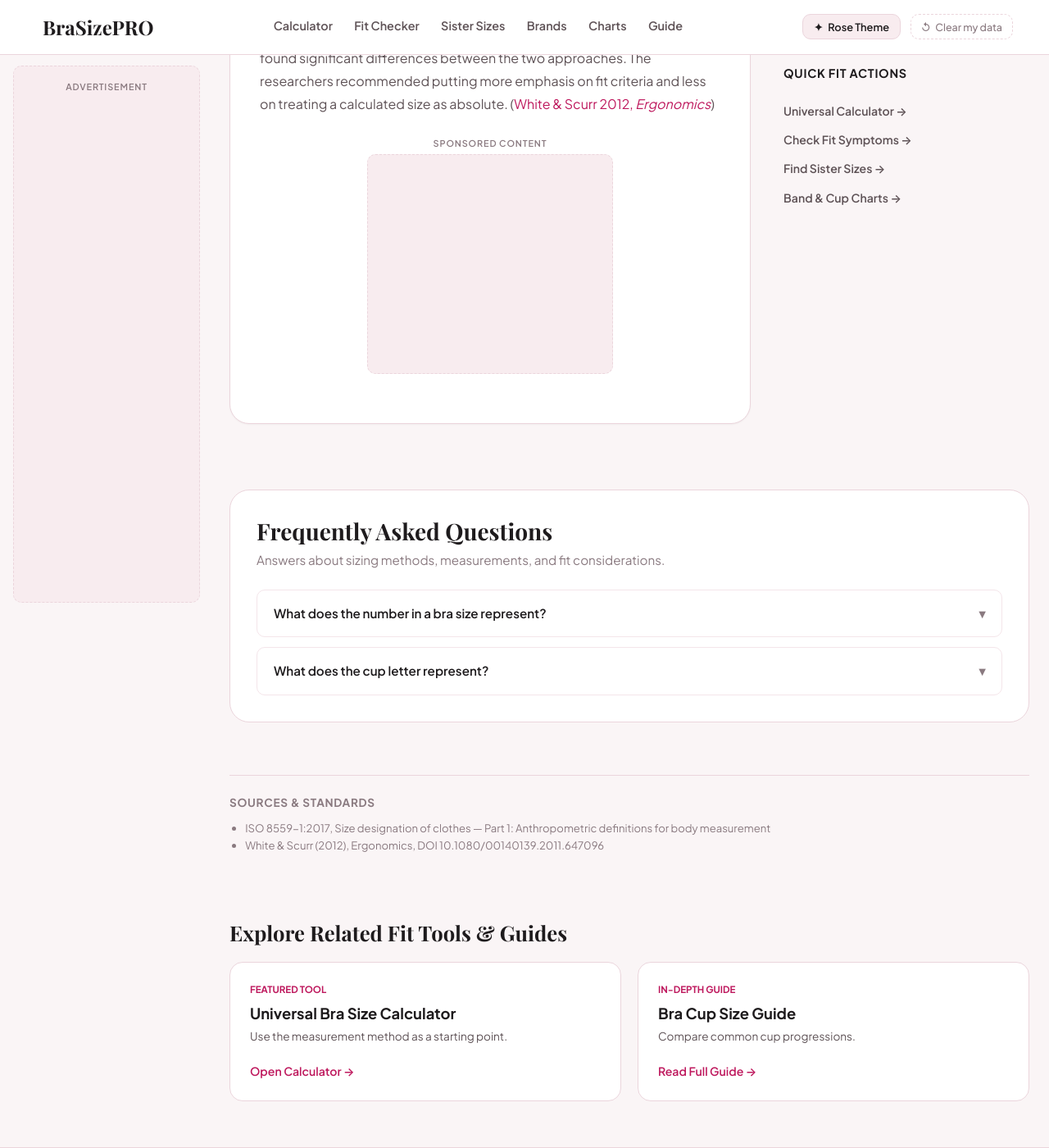
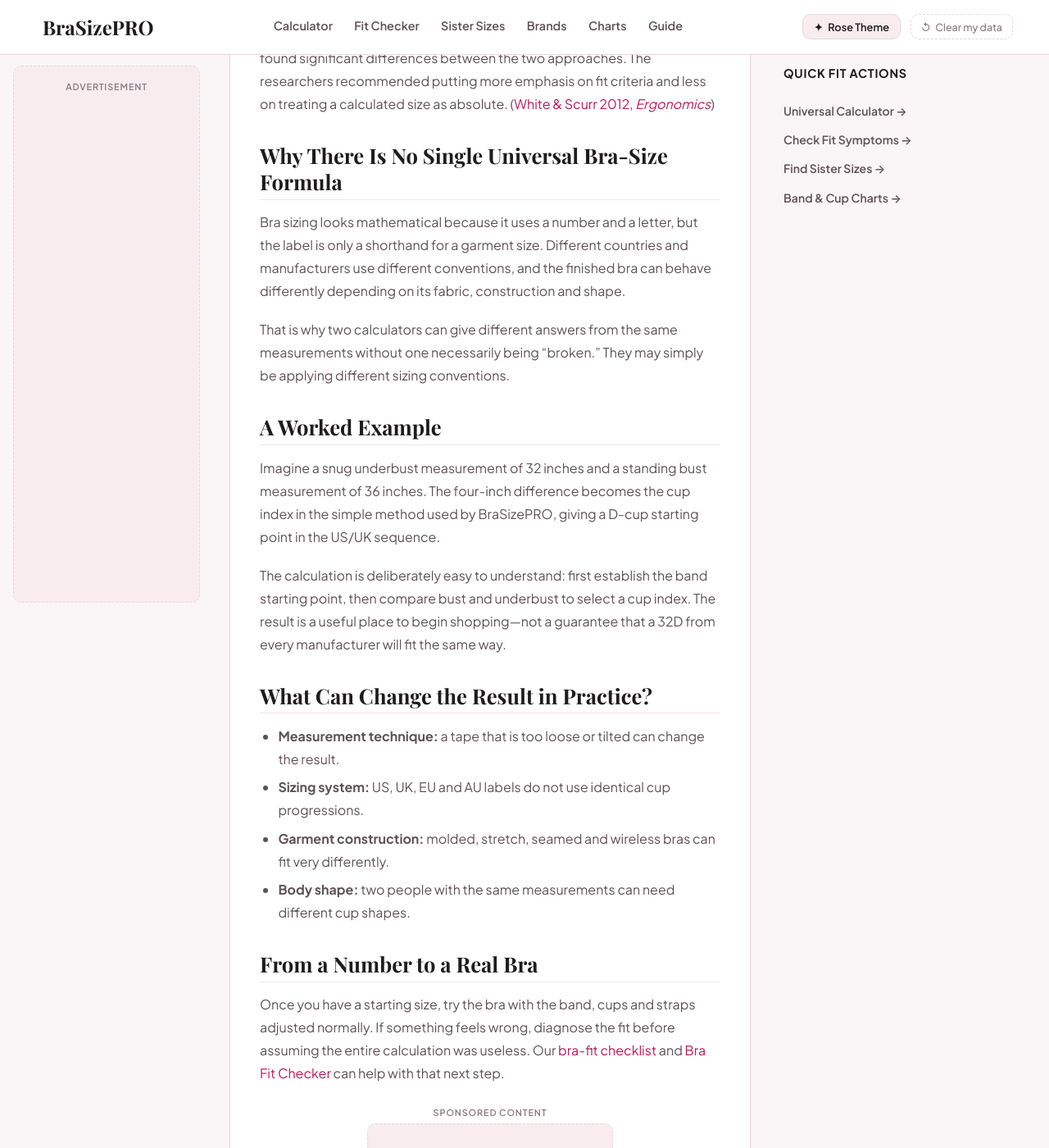
Before and after one commit to sharpedge74-cmyk/Bra-Size-Pro, a Jekyll site: the page built from how-bra-sizes-are-determined.html, in a window 1280 px wide and 1400 px high, scrolled down 1605 px. Shown: the whole window at 82% size. Built offline with Jekyll 4.4.1, drawn with Linux system fonts in a browser that asks for light colours; some web fonts are replaced.

Commit message:
Expand and humanize how bra sizes are determined

```diff
--- a/how-bra-sizes-are-determined.html
+++ b/how-bra-sizes-are-determined.html
@@ -50,3 +50,21 @@ faq:
 
 <h3>Why Fit Checking Matters</h3>
 <p>Research comparing tape-measure sizing with professional fit criteria found significant differences between the two approaches. The researchers recommended putting more emphasis on fit criteria and less on treating a calculated size as absolute. (<a href="https://doi.org/10.1080/00140139.2011.647096" rel="noopener" target="_blank">White &amp; Scurr 2012, <em>Ergonomics</em></a>)</p>
+<h2>Why There Is No Single Universal Bra-Size Formula</h2>
+<p>Bra sizing looks mathematical because it uses a number and a letter, but the label is only a shorthand for a garment size. Different countries and manufacturers use different conventions, and the finished bra can behave differently depending on its fabric, construction and shape.</p>
+<p>That is why two calculators can give different answers from the same measurements without one necessarily being “broken.” They may simply be applying different sizing conventions.</p>
+
+<h2>A Worked Example</h2>
+<p>Imagine a snug underbust measurement of 32 inches and a standing bust measurement of 36 inches. The four-inch difference becomes the cup index in the simple method used by BraSizePRO, giving a D-cup starting point in the US/UK sequence.</p>
+<p>The calculation is deliberately easy to understand: first establish the band starting point, then compare bust and underbust to select a cup index. The result is a useful place to begin shopping—not a guarantee that a 32D from every manufacturer will fit the same way.</p>
+
+<h2>What Can Change the Result in Practice?</h2>
+<ul>
+  <li><strong>Measurement technique:</strong> a tape that is too loose or tilted can change the result.</li>
+  <li><strong>Sizing system:</strong> US, UK, EU and AU labels do not use identical cup progressions.</li>
+  <li><strong>Garment construction:</strong> molded, stretch, seamed and wireless bras can fit very differently.</li>
+  <li><strong>Body shape:</strong> two people with the same measurements can need different cup shapes.</li>
+</ul>
+
+<h2>From a Number to a Real Bra</h2>
+<p>Once you have a starting size, try the bra with the band, cups and straps adjusted normally. If something feels wrong, diagnose the fit before assuming the entire calculation was useless. Our <a href="/signs-your-bra-doesnt-fit">bra-fit checklist</a> and <a href="/bra-fit-checker">Bra Fit Checker</a> can help with that next step.</p>
```
